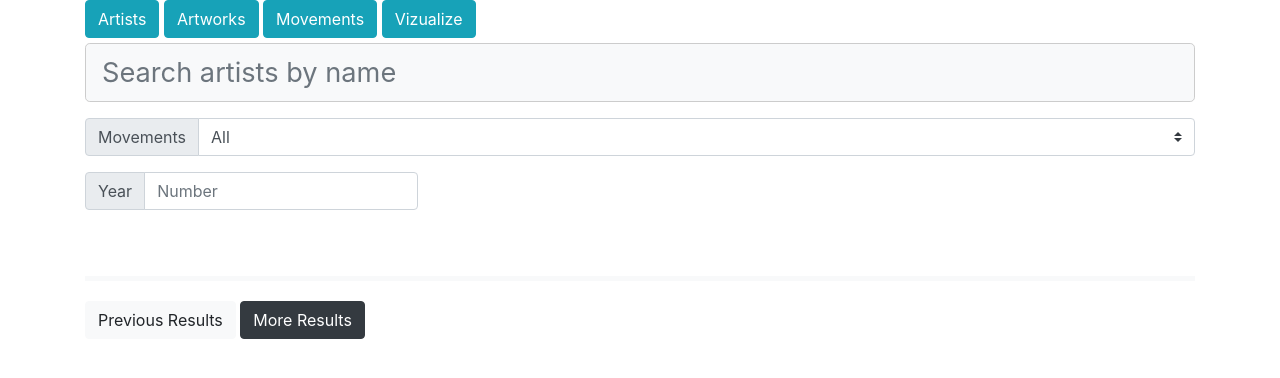
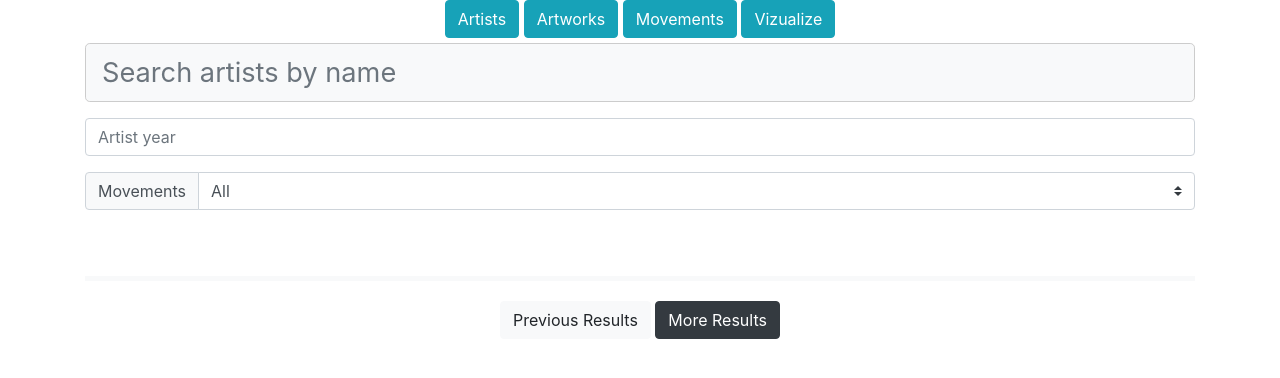
Before and after one commit to alxrusu/WADe_ARK, a Django app: page /ark/ in a window 1280 px wide. Shown: the part 109-487 px from the top of the page. Run offline with Django 3.2, Linux system fonts and the light colour scheme; data that the repository does not hold is empty; some libraries are stand-ins or nearby versions.

Commit message:
centered

```diff
--- a/ark/arkapp/templates/arkapp/artworks.html
+++ b/ark/arkapp/templates/arkapp/artworks.html
@@ -82,7 +82,7 @@
     <div class="wrapper">
 
       <!-- Page Content -->
-      <div class="container">
+      <div class="container text-center">
         <a class="btn btn-info navbar-btn text-white" href="/ark">
             Artists
         </a>
@@ -98,7 +98,7 @@
 
         <form id="target" method="post" class="form-inline w-100 search-custom" role="search">
           {% csrf_token %}
-          <div class="btn-group w-100">
+          <div class="btn-group mb-2 w-100">
               <input id="searchinput" type="search" name="search"
                      class="form-control bg-light w-100 form-control-lg search-input-custom"
                      placeholder="Search artwork by name"
--- a/ark/arkapp/templates/arkapp/index.html
+++ b/ark/arkapp/templates/arkapp/index.html
@@ -76,7 +76,7 @@
     <div class="wrapper">
 
       <!-- Page Content -->
-      <div class="container">
+      <div class="container text-center">
         <a class="btn btn-info navbar-btn text-white" href="/ark">
             Artists
         </a>
@@ -103,9 +103,17 @@
               </button>
           </div>
 
+		  <div class="input-group mb-3 w-100">
+            {% if more.year %}
+              <input type="number" name="year" class="form-control" value="{{ more.year }}" placeholder="Number" aria-label="" aria-describedby="basic-addon1">
+            {% else %}
+              <input type="number" id="yearInput" name="year" class="form-control" placeholder="Artist year" aria-label="" aria-describedby="basic-addon1">
+            {% endif %}
+          </div>
+
           <div class="input-group mb-3 w-100">
             <div class="input-group-prepend">
-              <label class="input-group-text" for="inputGroupSelect01">Movements</label>
+              <label class="input-group-text bg-light" for="inputGroupSelect01">Movements</label>
             </div>
             <select class="custom-select" name="movements" id="inputGroupSelect01">
                   {% if more.movement %}
@@ -118,17 +126,6 @@
                     <option value="{{ mov }}">{{ mov.Name }}</option>
                   {% endfor %}
             </select>
-          </div>
-
-          <div class="input-group mb-3">
-            <div class="input-group-prepend">
-              <label class="input-group-text" for="inputGroupSelect01">Year</label>
-            </div>
-            {% if more.year %}
-              <input type="number" name="year" class="form-control" value="{{ more.year }}" placeholder="Number" aria-label="" aria-describedby="basic-addon1">
-            {% else %}
-              <input type="number" name="year" class="form-control" placeholder="Number" aria-label="" aria-describedby="basic-addon1">
-            {% endif %}
           </div>
 
           <div class="filters w-100">
--- a/ark/arkapp/templates/arkapp/movements.html
+++ b/ark/arkapp/templates/arkapp/movements.html
@@ -53,7 +53,7 @@
     <div class="wrapper">
 
       <!-- Page Content -->
-      <div class="container">
+      <div class="container text-center">
         <a class="btn btn-info navbar-btn text-white" href="/ark">
             Artists
         </a>
--- a/ark/arkapp/templates/arkapp/vizualize.html
+++ b/ark/arkapp/templates/arkapp/vizualize.html
@@ -95,7 +95,7 @@
     <div class="wrapper">
 
       <!-- Page Content -->
-      <div class="container">
+      <div class="container text-center">
         <a class="btn btn-info navbar-btn text-white" href="/ark">
             Artists
         </a>
--- a/ark/arkapp/views.py
+++ b/ark/arkapp/views.py
@@ -49,6 +49,8 @@ def index(request):
         context["more"]["year"] = year
     if offset is not None:
         context["more"]["offset"] = offset
+    else:
+        context["more"]["offset"] = 0
 
     return render(request, 'arkapp/index.html', context)
 
```
